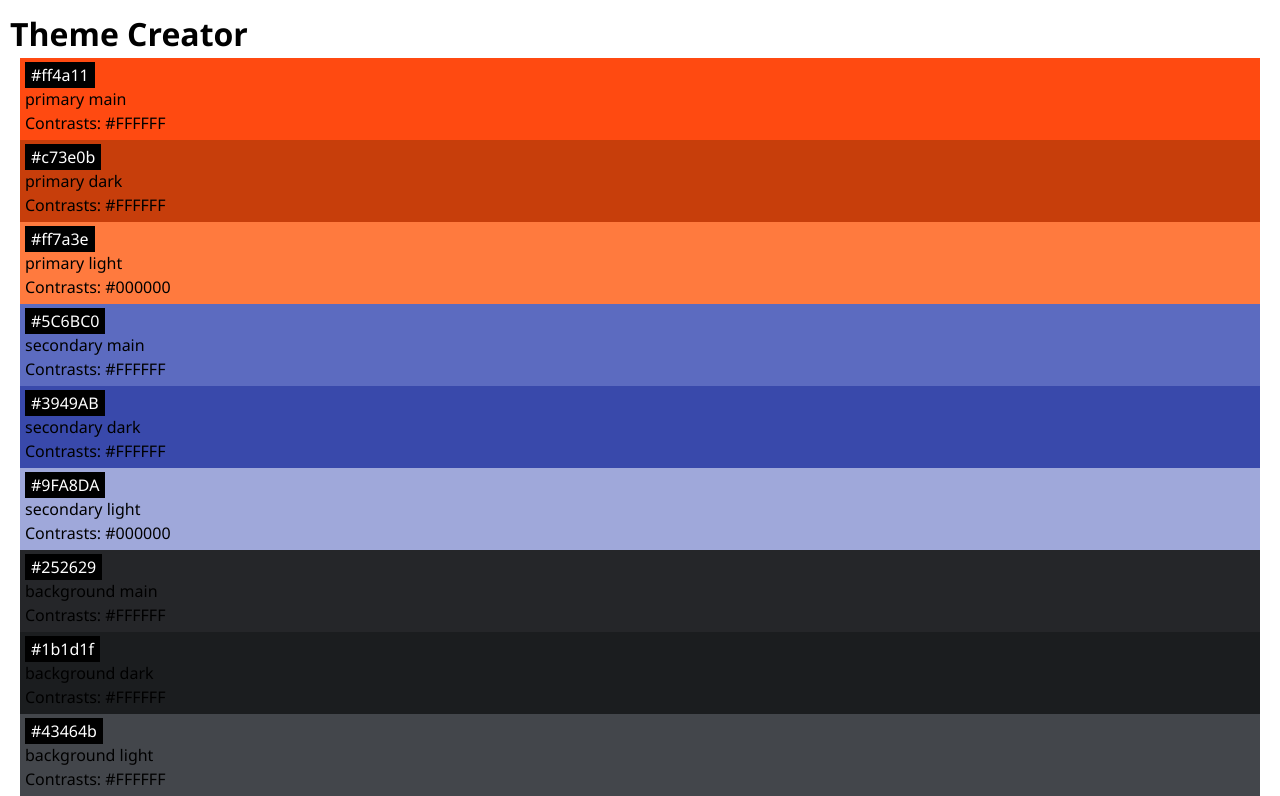
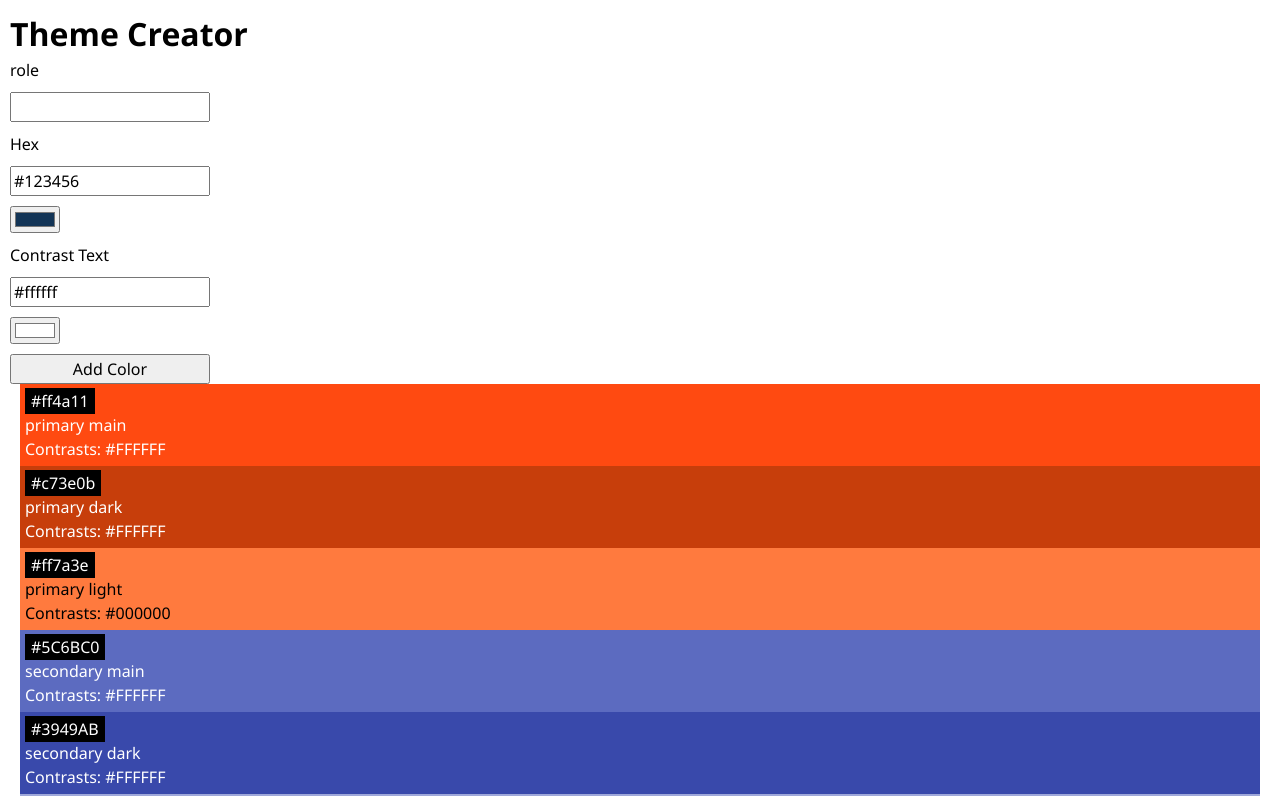
Before and after one commit to TiemoN/Recap-Project-4, a React (Vite) app: page / in a window 1280 px wide. Shown: the top 796 px of the page. Built offline with nearby package versions, Linux system fonts and the light colour scheme.

Commit message:
added the color addition feature

```diff
--- a/src/App.jsx
+++ b/src/App.jsx
@@ -1,14 +1,62 @@
 import { initialColors } from "./lib/colors";
 import Color from "./Components/Color/Color";
 import "./App.css";
+import { ColorForm } from "./Components/Color/ColorForm";
+import { useState } from "react";
 
 function App() {
+  let [colors, setColors] = useState(initialColors);
+  let [roleInput, setRoleInput] = useState("");
+  let [hexInput, setHexInput] = useState("#123456");
+  let [contrastInput, setContrastInput] = useState("#ffffff");
+
+  function handleChangeRole(event) {
+    setRoleInput(event.target.value);
+  }
+  function handleChangeHex(event) {
+    setHexInput(event.target.value);
+  }
+  function handleChangeContrast(event) {
+    setContrastInput(event.target.value);
+  }
+
+  function Click() {
+    event.preventDefault();
+    const newColor = {
+      id: crypto.randomUUID,
+      role: roleInput,
+      hex: hexInput,
+      contrast: contrastInput,
+      contrastText: contrastInput,
+    };
+    setColors([newColor, ...colors]);
+
+    setContrastInput("#ffffff");
+    setHexInput("#123456");
+    setRoleInput("some color");
+  }
+
   return (
     <>
       <h1>Theme Creator</h1>
-      {initialColors.map((color) => (
+
+      {
+        <ColorForm
+          click={Click}
+          role={roleInput}
+          hex={hexInput}
+          contrast={contrastInput}
+          changeRole={handleChangeRole}
+          changeHex={handleChangeHex}
+          changeContrast={handleChangeContrast}
+        />
+      }
+
+      {colors.map((color) => (
         <Color
-          style={{ backgroundColor: color.hex }}
+          styleText={{ color: color.contrastText }}
+          styleRole={{ color: color.contrastText }}
+          styleColor={{ backgroundColor: color.hex }}
           hex={color.hex}
           role={color.role}
           contrastsText={color.contrastText}
--- a/src/Components/Color/Color.jsx
+++ b/src/Components/Color/Color.jsx
@@ -1,11 +1,19 @@
 import "./Color.css";
 
-export default function Color({ hex, role, contrastsText, id, style }) {
+export default function Color({
+  hex,
+  role,
+  contrastsText,
+  id,
+  styleColor,
+  styleText,
+  styleRole,
+}) {
   return (
-    <section className="color-card" style={style} id={id}>
+    <section className="color-card" style={styleColor} id={id}>
       <p className="color-card-headline">{hex}</p>
-      <p>{role}</p>
-      <p>Contrasts: {contrastsText} </p>
+      <p style={styleRole}>{role}</p>
+      <p style={styleText}>Contrasts: {contrastsText} </p>
     </section>
   );
 }
--- /dev/null
+++ b/src/Components/Color/ColorForm.css
@@ -0,0 +1,6 @@
+.wrapper {
+  display: flex;
+  flex-direction: column;
+  gap: 10px;
+  max-width: 200px;
+}
--- /dev/null
+++ b/src/Components/Color/ColorForm.jsx
@@ -0,0 +1,57 @@
+import "./ColorForm.css";
+
+export function ColorForm({
+  click,
+  role,
+  hex,
+  contrast,
+  changeRole,
+  changeHex,
+  changeContrast,
+}) {
+  return (
+    <form className="wrapper">
+      <label htmlFor="role">role</label>
+      <input
+        id="role"
+        type="text"
+        value={role}
+        placeholder={role}
+        onChange={changeRole}
+      />
+      <label htmlFor="Hex">Hex</label>
+      <input
+        id="Hex"
+        type="text"
+        value={hex}
+        placeholder={hex}
+        onChange={changeHex}
+      />
+      <input
+        id="Hex"
+        type="color"
+        value={hex}
+        placeholder={hex}
+        onChange={changeHex}
+      />
+      <label htmlFor="Contrast">Contrast Text</label>
+      <input
+        id="Contrast"
+        type="text"
+        value={contrast}
+        placeholder={contrast}
+        onChange={changeContrast}
+      />
+      <input
+        id="Contrast"
+        type="color"
+        value={contrast}
+        placeholder={contrast}
+        onChange={changeContrast}
+      />
+      <button type="submit" onClick={click}>
+        Add Color
+      </button>
+    </form>
+  );
+}
```
